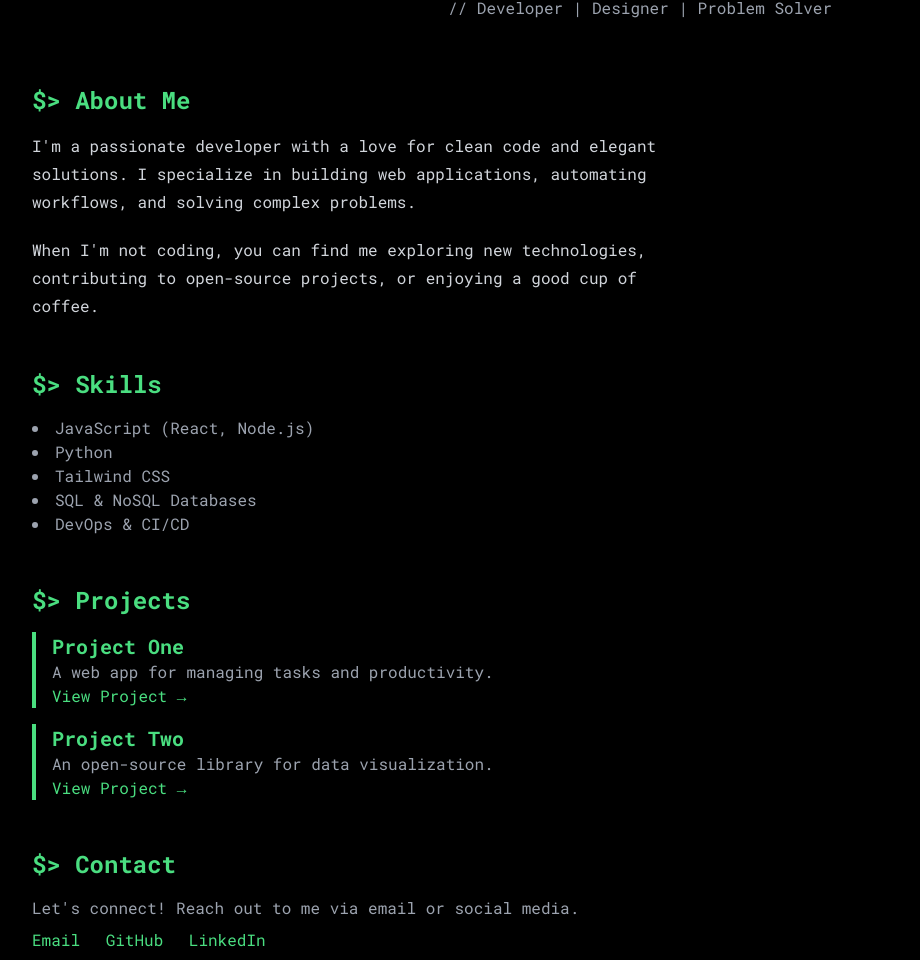
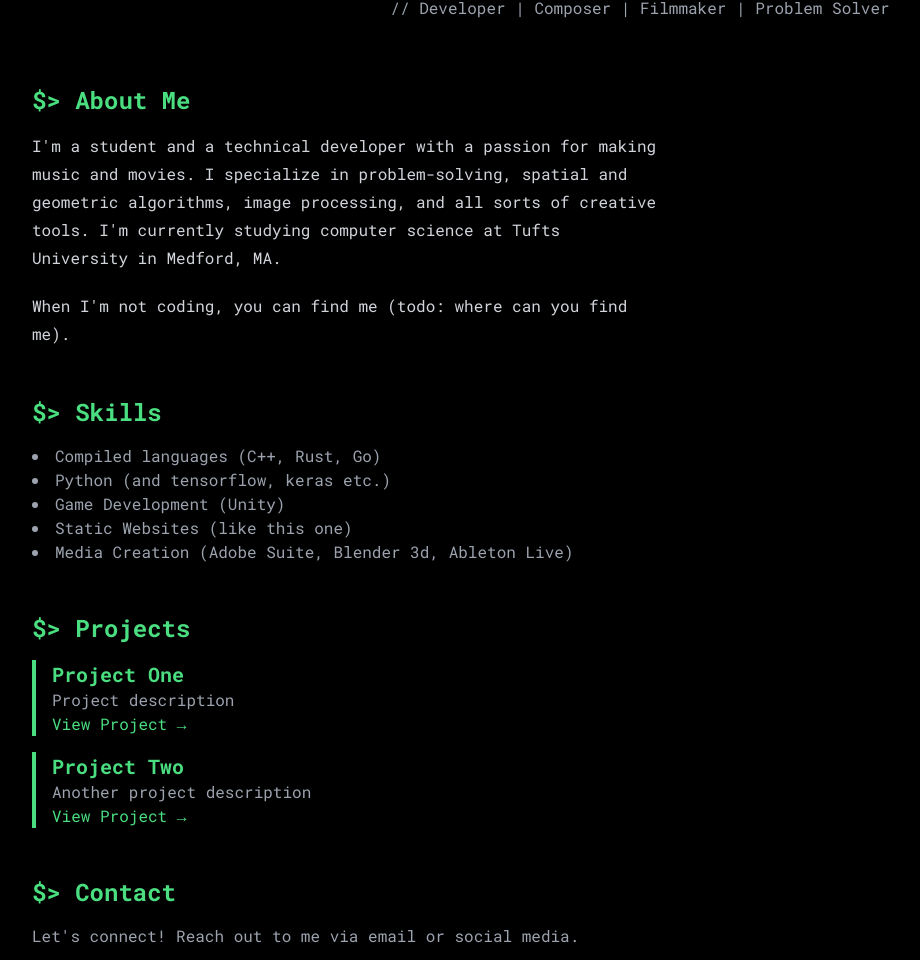
Before and after one commit to randomLevelup/randomLevelup-25, a website: page index.html in a window 1280 px wide. Shown: the part 84-1044 px from the top of the page, without its empty margins (0-920 px from the left). Drawn offline with nearby package versions, Linux system fonts and the light colour scheme; files that its build step writes are made by us from their sources.

Commit message:
update boilerplate html

```diff
--- a/index.html
+++ b/index.html
@@ -10,8 +10,8 @@
 <body class="bg-black text-white font-mono">
   <!-- Header -->
   <header class="container mx-auto p-8 text-center">
-    <h1 class="text-4xl font-bold text-green-400">$> Your Name</h1>
-    <p class="mt-2 text-gray-400">// Developer | Designer | Problem Solver</p>
+    <h1 class="text-4xl font-bold text-green-400">$> Jupiter Westbard</h1>
+    <p class="mt-2 text-gray-400">// Developer | Composer | Filmmaker | Problem Solver</p>
   </header>
 
   <!-- Main Content -->
@@ -21,12 +21,10 @@
       <h2 class="section-heading">$> About Me</h2>
       <div class="prose prose-invert mt-4">
         <p>
-          I'm a passionate developer with a love for clean code and elegant solutions.
-          I specialize in building web applications, automating workflows, and solving complex problems.
+          I'm a student and a technical developer with a passion for making music and movies. I specialize in problem-solving, spatial and geometric algorithms, image processing, and all sorts of creative tools. I'm currently studying computer science at Tufts University in Medford, MA.
         </p>
         <p>
-          When I'm not coding, you can find me exploring new technologies, contributing to open-source projects,
-          or enjoying a good cup of coffee.
+          When I'm not coding, you can find me (todo: where can you find me).
         </p>
       </div>
     </section>
@@ -36,11 +34,11 @@
       <h2 class="section-heading">$> Skills</h2>
       <div class="mt-4">
         <ul class="list-disc list-inside text-gray-400">
-          <li>JavaScript (React, Node.js)</li>
-          <li>Python</li>
-          <li>Tailwind CSS</li>
-          <li>SQL & NoSQL Databases</li>
-          <li>DevOps & CI/CD</li>
+          <li>Compiled languages (C++, Rust, Go)</li>
+          <li>Python (and tensorflow, keras etc.)</li>
+          <li>Game Development (Unity)</li>
+          <li>Static Websites (like this one)</li>
+          <li>Media Creation (Adobe Suite, Blender 3d, Ableton Live)</li>
         </ul>
       </div>
     </section>
@@ -51,12 +49,12 @@
       <div class="mt-4 space-y-4">
         <div class="project-border">
           <h3 class="project-title">Project One</h3>
-          <p class="text-gray-400">A web app for managing tasks and productivity.</p>
+          <p class="text-gray-400">Project description</p>
           <a href="#" class="text-green-400 hover:underline">View Project →</a>
         </div>
         <div class="project-border">
           <h3 class="project-title">Project Two</h3>
-          <p class="text-gray-400">An open-source library for data visualization.</p>
+          <p class="text-gray-400">Another project description</p>
           <a href="#" class="text-green-400 hover:underline">View Project →</a>
         </div>
       </div>
@@ -68,9 +66,9 @@
       <div class="mt-4">
         <p class="text-gray-400">Let's connect! Reach out to me via email or social media.</p>
         <div class="mt-2 space-x-4">
-          <a href="mailto:your.email@example.com" class="text-green-400 hover:underline">Email</a>
-          <a href="https://github.com/yourusername" class="text-green-400 hover:underline">GitHub</a>
-          <a href="https://linkedin.com/in/yourusername" class="text-green-400 hover:underline">LinkedIn</a>
+          <a href="mailto:jwestbard@gmail.com" class="text-green-400 hover:underline">Email</a>
+          <a href="https://github.com/randomlevelup" class="text-green-400 hover:underline">GitHub</a>
+          <a href="https://www.linkedin.com/in/jupiter-westbard-615194244/" class="text-green-400 hover:underline">LinkedIn</a>
         </div>
       </div>
     </section>
@@ -78,7 +76,7 @@
 
   <!-- Footer -->
   <footer class="container mx-auto p-8 text-center text-gray-400">
-    <p>© 2023 Your Name. All rights reserved.</p>
+    <p>© 2025 Jupiter Westbard. All rights reserved.</p>
   </footer>
 </body>
 </html>
```
Also changed, not shown: package.json (+96 -2 lines).
